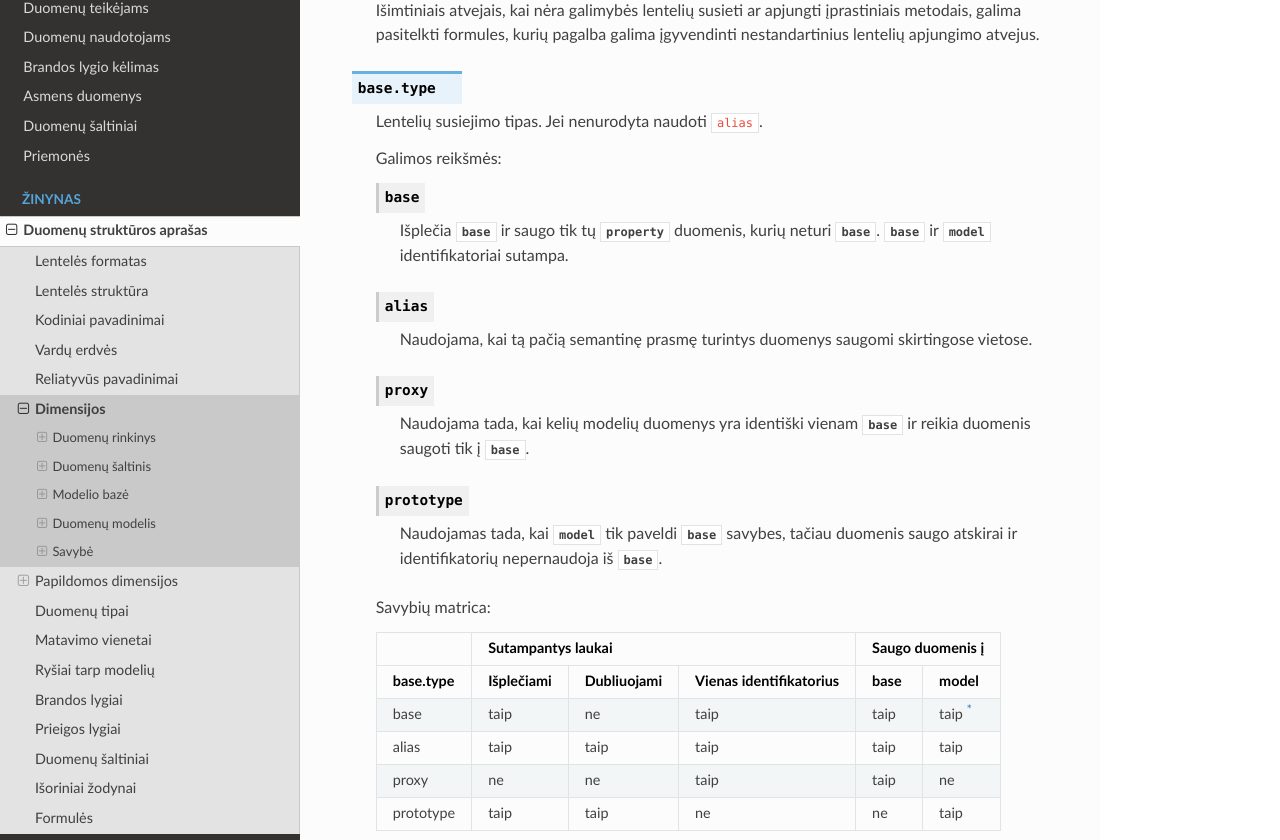
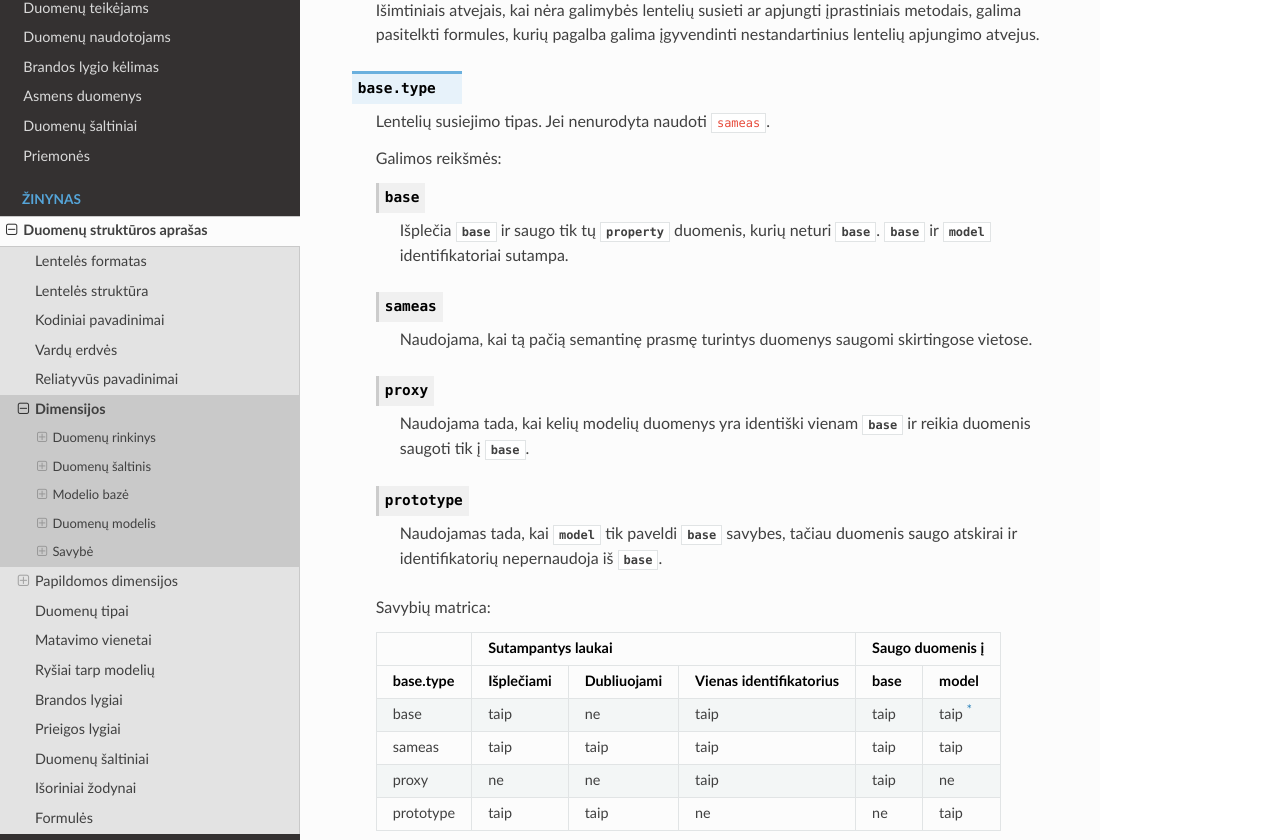
Before and after one commit to atviriduomenys/manifest, a Sphinx documentation site: the page built from docs/dsa/dimensijos.rst, in a window 1280 px wide and 1400 px high, scrolled down 5556 px. Shown: the part 144-984 px from the top of the window. Built offline with Sphinx 7.4.7 and the Read the Docs theme 2.0.0, drawn with Linux system fonts in a browser that asks for light colours.

Commit message:
Change base.type alias to sameas

```diff
--- a/docs/dsa/dimensijos.rst
+++ b/docs/dsa/dimensijos.rst
@@ -307,7 +307,7 @@ Nenaudojamas.
 
 .. data:: base.type
 
-    Lentelių susiejimo tipas. Jei nenurodyta naudoti `alias`.
+    Lentelių susiejimo tipas. Jei nenurodyta naudoti `sameas`.
 
     Galimos reikšmės:
 
@@ -317,7 +317,7 @@ Nenaudojamas.
         neturi :data:`base`. :data:`base` ir :data:`model` identifikatoriai
         sutampa.
 
-    .. describe:: alias
+    .. describe:: sameas
 
         Naudojama, kai tą pačią semantinę prasmę turintys duomenys saugomi
         skirtingose vietose.
@@ -341,7 +341,7 @@ Nenaudojamas.
     base.type   Išplečiami  Dubliuojami  Vienas identifikatorius  base     model
     ==========  ==========  ===========  =======================  =======  =========
     base        taip        ne           taip                     taip     taip [*]_
-    alias       taip        taip         taip                     taip     taip
+    sameas      taip        taip         taip                     taip     taip
     proxy       ne          ne           taip                     taip     ne
     prototype   taip        taip         ne                       ne       taip
     ==========  ==========  ===========  =======================  =======  =========
```
